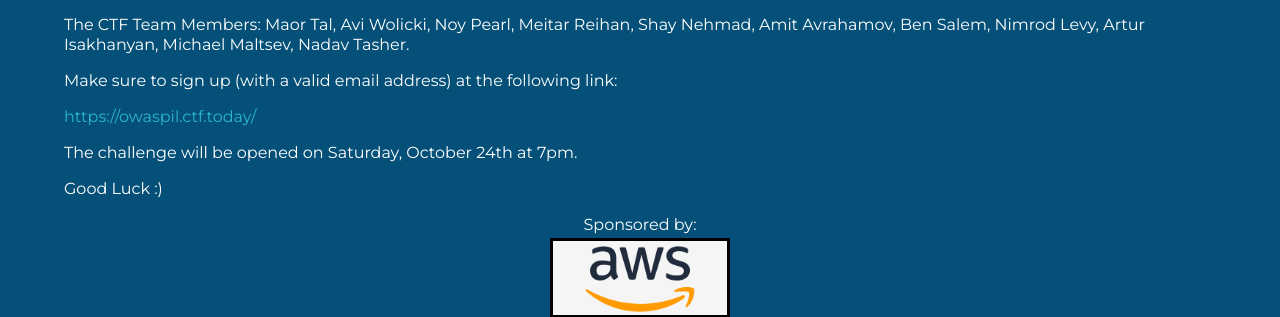
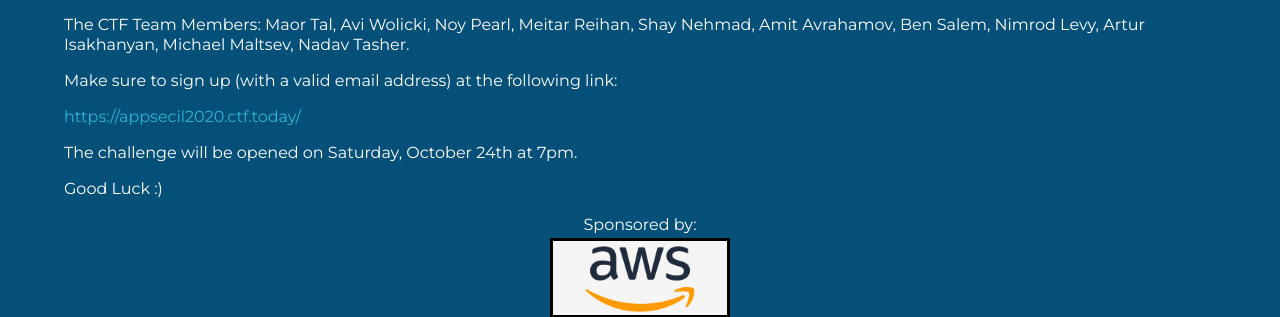
Before and after one commit to OWASP/www-event-appsecil-2023, a Jekyll site: the page built from CTF.md, in a window 1280 px wide. Shown: the part 397-714 px from the top of the page. Built offline with Jekyll 4.4.1, drawn with Linux system fonts in a browser that asks for light colours; our own code applies the rules of GitHub Pages for plain Markdown files; part of the change alters nothing that is shown.

Commit message:
Update CTF.md

```diff
--- a/CTF.md
+++ b/CTF.md
@@ -11,7 +11,7 @@ The CTF Team Members: Maor Tal, Avi Wolicki, Noy Pearl, Meitar Reihan, Shay Nehm
 
 Make sure to sign up (with a valid email address) at the following link:
 
-[https://owaspil.ctf.today/](https://owaspil.ctf.today/)
+[https://appsecil2020.ctf.today/](https://appsecil2020.ctf.today/)
 
 
 The challenge will be opened on Saturday, October 24th at 7pm.
```
